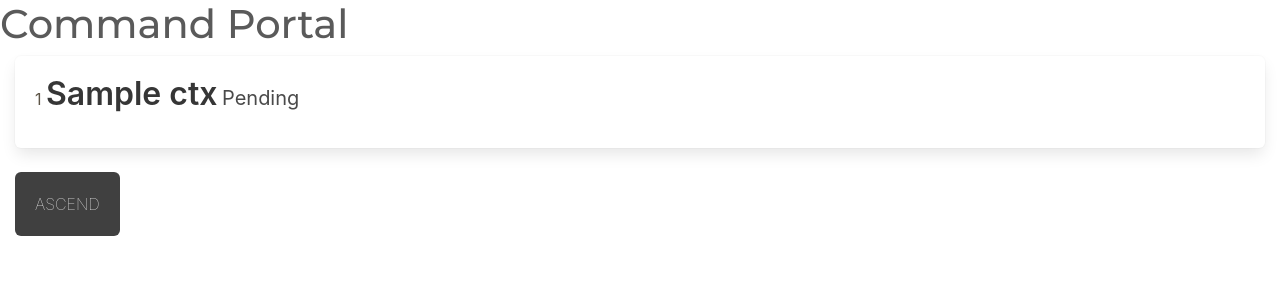
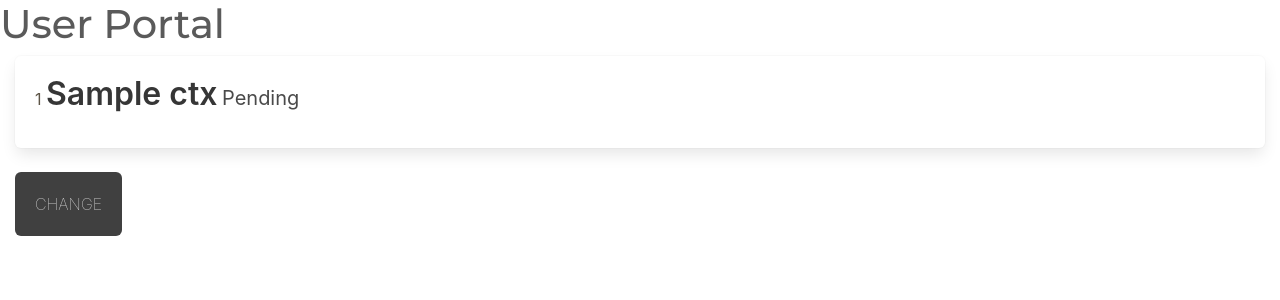
Before and after one commit to softalaproject/fridge_manager, a Django app: template restmanager/frontend/templates/frontend/items.html in a window 1280 px wide. Shown: the top 300 px of the page. Run offline with Django 3.2, Linux system fonts and the light colour scheme; the template is opened without the code that fills it: most values are stand-ins (such as "Sample title", 1, 10 or a date in 2020); some libraries are stand-ins or nearby versions.

Commit message:
Documentation on frontend/views.py

```diff
--- a/restmanager/frontend/templates/frontend/items.html
+++ b/restmanager/frontend/templates/frontend/items.html
@@ -45,14 +45,14 @@
 <body>
     <div class="container-fluid">
         <div class="row">
-            <h1>Command Portal</h1>
+            <h1>User Portal</h1>
         </div>
 
         {% for ctx in data %}
-        <div class="box">
-            <article class="media">
+        <div id="items-wrapper" class="box">
+            <article id="items" class="media">
                 <div class="media-content">
-                    <div class="media-left">
+                    <div  class="media-left">
                         <p>
                             <span class="w3-sepia">{{ctx.id}}</span>
                             <span class="title">{{ctx.name}}</span>
@@ -63,7 +63,7 @@
             </article>
         </div>
         {% endfor %}
-        <input class="empty" type="button" id="send" value="Ascend">
+        <input class="empty" type="button" id="send" value="Change">
     </div>
 </body>
 <script>
@@ -73,6 +73,8 @@
             data: "",
             url: '/api/change_item/',
         });
+        var url = 'http://localhost:8000/items'
+        $("#items-wrapper").load(url + " #items");
     })
 
 
```
Also changed, not shown: restmanager/frontend/views.py (+12 -10 lines).
